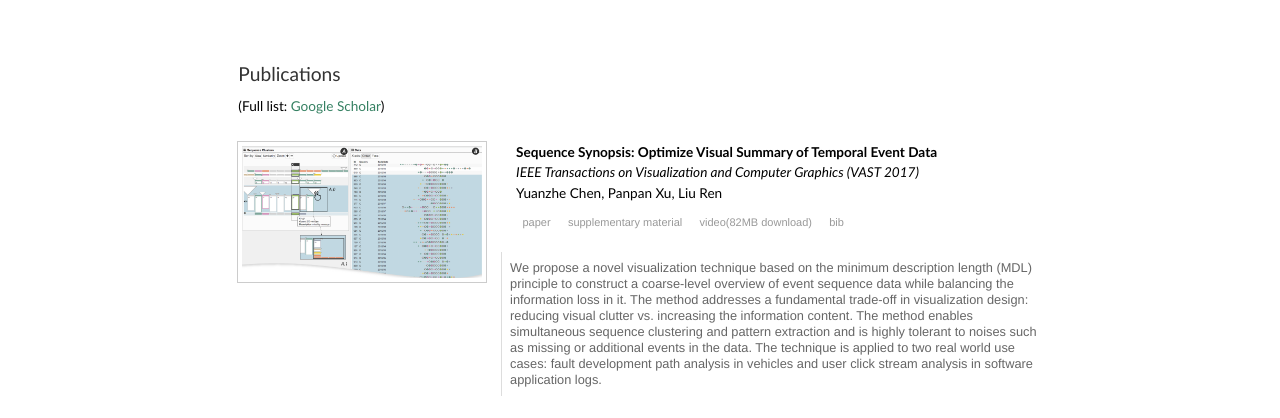
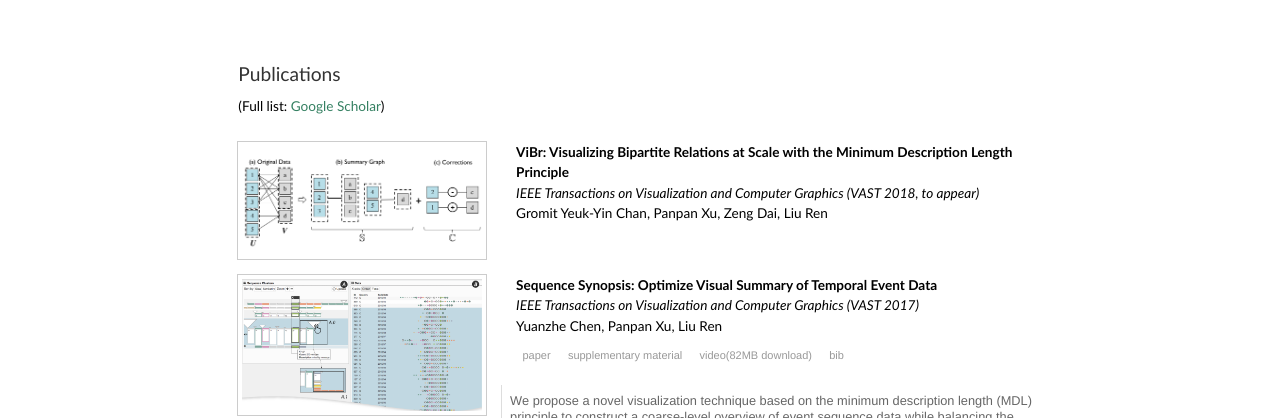
Before and after one commit to lliquid/homepage, a website: page index.html in a window 1280 px wide. Shown: the part 328-746 px from the top of the page. Drawn offline with Linux system fonts and the light colour scheme.

Commit message:
add vibr

```diff
--- a/index.html
+++ b/index.html
@@ -80,6 +80,32 @@
                 <br>
                 <h4 id="publication" data-magellan-destination="publication">Publications </h4> <p>(Full list: <a href="https://scholar.google.com/citations?user=3xinL0EAAAAJ&hl=en">Google Scholar</a>)</p>
                 <br>
+
+                <div class="row">
+                    <div class="small-4 columns">
+                        <img class="th" src="files/vibr_vast18_algo.png">
+                    </div>
+                    <div class="small-8 columns">
+                        <p> <b>ViBr: Visualizing Bipartite Relations at Scale with the Minimum Description Length Principle </b>
+                        <br> <i> IEEE Transactions on Visualization and Computer Graphics (VAST 2018, to appear) </i>
+                        <br> Gromit Yeuk-Yin Chan, Panpan Xu, Zeng Dai, Liu Ren
+                        </p>
+                        <div class="row">
+<!--                             <div class="small-12 columns">
+                                <a href="files/ss_vast17.pdf" class="button tiny radius">paper</a>
+                                <a href="files/ss_vast17_sup.pdf" class="button tiny radius">supplementary material</a>
+                                <a href="files/ss_vast17_full_video.mp4" class="button tiny radius">video(82MB download)</a>
+                                <a href="files/ss_vast17.bib" class="button tiny radius">bib</a>
+                            </div> -->
+                        </div>
+                        <div class="row">
+                        <!-- <blockquote> We propose a novel visualization technique based on the minimum description length (MDL) principle to construct a coarse-level overview of event sequence data while balancing the information loss in it. The method addresses a fundamental trade-off in visualization design: reducing visual clutter vs. increasing the information content. The method enables simultaneous sequence clustering and pattern extraction and is highly tolerant to noises such as missing or additional events in the data. The technique is applied to two real world use cases: fault development path analysis in vehicles and user click stream analysis in software application logs. </blockquote> -->
+                        </div>
+                    </div>
+                </div>
+
+                <br>
+
 
                 <div class="row">
                     <div class="small-4 columns">
```
Also changed, not shown: files/vibr_vast18_algo.png (added).
